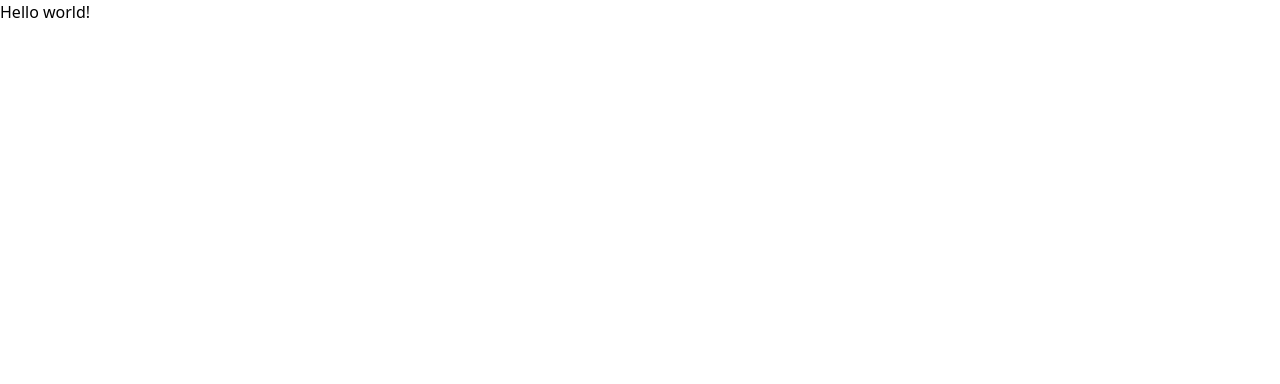
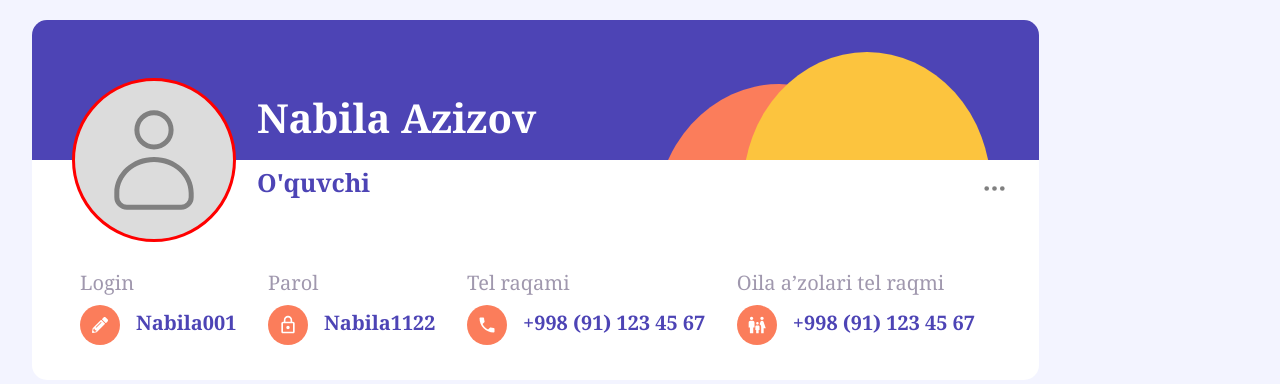
Before and after one commit to SherozTurdiyev/AmalCrm, a React (Vite) app: page / in a window 1280 px wide. Shown: the top 384 px of the page. Built offline with nearby package versions, Linux system fonts and the light colour scheme.

Commit message:
2 component done

```diff
--- a/index.html
+++ b/index.html
@@ -4,7 +4,8 @@
     <meta charset="UTF-8" />
     <link rel="icon" type="image/svg+xml" href="/vite.svg" />
     <meta name="viewport" content="width=device-width, initial-scale=1.0" />
-    <title>Project template</title>
+    <link rel="stylesheet" href="https://cdn.jsdelivr.net/npm/bootstrap-icons@1.10.4/font/bootstrap-icons.css">
+    <title>A M A L - CRM</title>
   </head>
   <body>
     <div id="root"></div>
--- a/package.json
+++ b/package.json
@@ -10,7 +10,8 @@
   },
   "dependencies": {
     "react": "^18.2.0",
-    "react-dom": "^18.2.0"
+    "react-dom": "^18.2.0",
+    "react-icons": "^4.8.0"
   },
   "devDependencies": {
     "@types/react": "^18.0.27",
--- a/src/App.jsx
+++ b/src/App.jsx
@@ -1,11 +1,13 @@
 import { useState } from 'react'
-
+import About_Student from './components/About_Student/About_Student'
+import LessonCard from './components/LessonCard/LessonCard'
 function App() {
   const [count, setCount] = useState(0)
 
   return (
     <div className="App">
-      <h1>Hello world!</h1>
+      <About_Student/>
+      {/* <LessonCard/> */}
     </div>
   )
 }
--- a/src/assets/css/index.css
+++ b/src/assets/css/index.css
@@ -1,3 +1,8 @@
 @tailwind base;
 @tailwind components;
 @tailwind utilities;
+
+body {
+  background-color: #F3F4FF;
+  font-family: Cambria, Cochin, Georgia, Times, 'Times New Roman', serif;
+}
--- /dev/null
+++ b/src/components/About_Student/About_Student.css
@@ -0,0 +1,106 @@
+
+.student_card {
+  width: 1007px;
+  height: 220px;
+  background-color: white;
+  border-radius: 0 0 15px 15px ;
+  position: relative;
+  margin: 0 2rem;
+}
+
+.student_bg {
+  margin: 0 2rem;
+  width: 1007px;
+  height: 140px;
+  background-color: #4D44B5;
+  border-radius: 15px 15px 0 0;
+  overflow-y: hidden;
+  display: flex;
+  justify-content: end;
+  padding: 2rem 3rem;
+}
+
+.circle1 {
+  width: 248px;
+  height: 275px;
+  border-radius: 50%;
+  background-color: #FCC43E;
+}
+
+.circle2 {
+  width: 248px;
+  height: 275px;
+  border-radius: 50%;
+  background-color: #FB7D5B;
+  margin: 2rem -10rem 5rem 0;
+}
+
+.student_img {
+  width: 164px;
+  height: 164px;
+  border-radius: 60%;
+  border: 3px solid red;
+  background-color: gainsboro;
+  position: absolute;
+  top: -82px;
+  left: 40px;
+  display: grid;
+  place-items: center;
+}
+
+.student_name_card {
+  position: absolute;
+  top: -72px;
+  left: 225px;
+}
+
+.student_name {
+  font-size: 40px;
+  font-weight: 600;
+  color: white;
+}
+
+.role {
+  font-size: 25px;
+  color: #4D44B5;
+  font-weight: 600;
+  margin-top: 1rem;
+}
+
+.dot_card {
+  width: 100%;
+  height: 35%;
+  display: flex;
+  justify-content: end;
+  padding: 1rem 2rem;
+  font-size: 25px;
+  color: gray;
+}
+
+
+.info_student_card {
+  width: 100%;
+  height: 70%;
+  /* background-color: red; */
+  color: black ;
+  padding: 2rem 3rem;
+  display: flex;
+  justify-content: space-between;
+}
+
+.icon_card {
+  width: 40px;
+  height: 40px;
+  border-radius: 50%;
+  background-color: #FB7D5B;
+  display: grid;
+  place-items: center;
+  color: white;
+}
+
+.user_pass {
+  font-size: 20px;
+  color: #4D44B5;
+  margin: 0.2rem 1rem;
+  font-weight: 600;
+}
--- /dev/null
+++ b/src/components/About_Student/About_Student.jsx
@@ -0,0 +1,65 @@
+import React from 'react'
+import './About_Student.css'
+import {FaPencilAlt} from 'react-icons/fa'
+import {BsThreeDots} from 'react-icons/bs'
+import {MdLockOutline, MdFamilyRestroom} from 'react-icons/md'
+import {IoMdCall} from 'react-icons/io'
+import {CiUser} from 'react-icons/ci'
+
+export default function About_Student() {
+  return (
+    <div>
+      <div className='student_bg mt-5'>
+        <div className="circle2"></div>
+        <div className="circle1"></div>
+      </div>
+      <div className='student_card'>
+        <div className='flex relative'>
+        <div className="student_img">
+          <CiUser size={120} color={"gray"}/>
+        </div>
+          <div className='student_name_card'>
+          <p className='student_name'>Nabila Azizov</p>
+          <p className="role">O'quvchi</p>
+          </div>
+        </div>
+        <div className='dot_card'>
+          <BsThreeDots style={{cursor:"pointer"}}/>
+        </div>
+        <div className='info_student_card'>
+          <div>
+          <p className='text-xl'>Login</p>
+          <div className='flex my-2'>
+            <div className='icon_card'><FaPencilAlt/></div>
+            <p className='user_pass'>Nabila001</p>
+          </div>
+          </div>
+
+          <div>
+          <p className='text-xl'>Parol</p>
+          <div className='flex my-2'>
+            <div className='icon_card'><MdLockOutline size={20}/></div>
+            <p className='user_pass'>Nabila1122</p>
+          </div>
+          </div>
+
+          <div>
+          <p className='text-xl'>Tel raqami</p>
+          <div className='flex my-2'>
+            <div className='icon_card'><IoMdCall size={20}/></div>
+            <p className='user_pass'>+998 (91) 123 45 67</p>
+          </div>
+          </div>
+
+          <div>
+          <p className='text-xl'>Oila a’zolari tel raqmi</p>
+          <div className='flex my-2'>
+            <div className='icon_card'><MdFamilyRestroom size={20}/></div>
+            <p className='user_pass'>+998 (91) 123 45 67</p>
+          </div>
+          </div>
+        </div>
+      </div>
+    </div>
+  )
+}
--- /dev/null
+++ b/src/components/LessonCard/LessonCard.css
@@ -0,0 +1,41 @@
+.card {
+  display: flex;
+  align-items: center;
+  width: 362px;
+  height: 182px;
+  border-radius: 15px;
+  background-color: white;
+  margin: 1rem;
+}
+
+.left {
+  border-radius: 15px 0 0 15px;
+  width: 20px;
+  height: 100%;
+
+}
+
+.right {
+  margin: 0 2rem;
+}
+
+h1{
+  color: #363B64;
+  font-size: 25px !important;
+  font-weight: 500 !important;
+}
+
+p {
+  font-size: 17px;
+  color: #A098AE;
+}
+
+.date {
+  font-size: 1.2rem;
+  color: #FB7D5B;
+}
+
+.time {
+  font-size: 1.3rem;
+  color: #FCC43E;
+}
--- /dev/null
+++ b/src/components/LessonCard/LessonCard.jsx
@@ -0,0 +1,20 @@
+import React from 'react';
+import './LessonCard.css'
+
+const LessonCard = (props) => {
+  return (
+    <div>
+      <div className='card'>
+        <div style={{ backgroundColor: props.color ? props.color : "rgb(111, 0, 255)"}} className="left"></div>
+        <div className='right'>
+          <h1>{props.group ? props.group : "Guruh"}</h1>
+          <p>{props.lang ? props.lang : "til"}</p>
+          <p className='mt-3'> <i class="bi bi-calendar4 date"></i> {props.date ? props.date : "sana"}</p>
+          <p><i class="bi bi-clock time"></i> {props.time ? props.time : "vaqt"}</p>
+        </div>
+      </div>
+    </div>
+  );
+}
+
+export default LessonCard;
```
Also changed, not shown: src/assets/img_for_student.png (added), 1 other file (tests, documents, lock files or other folders).
